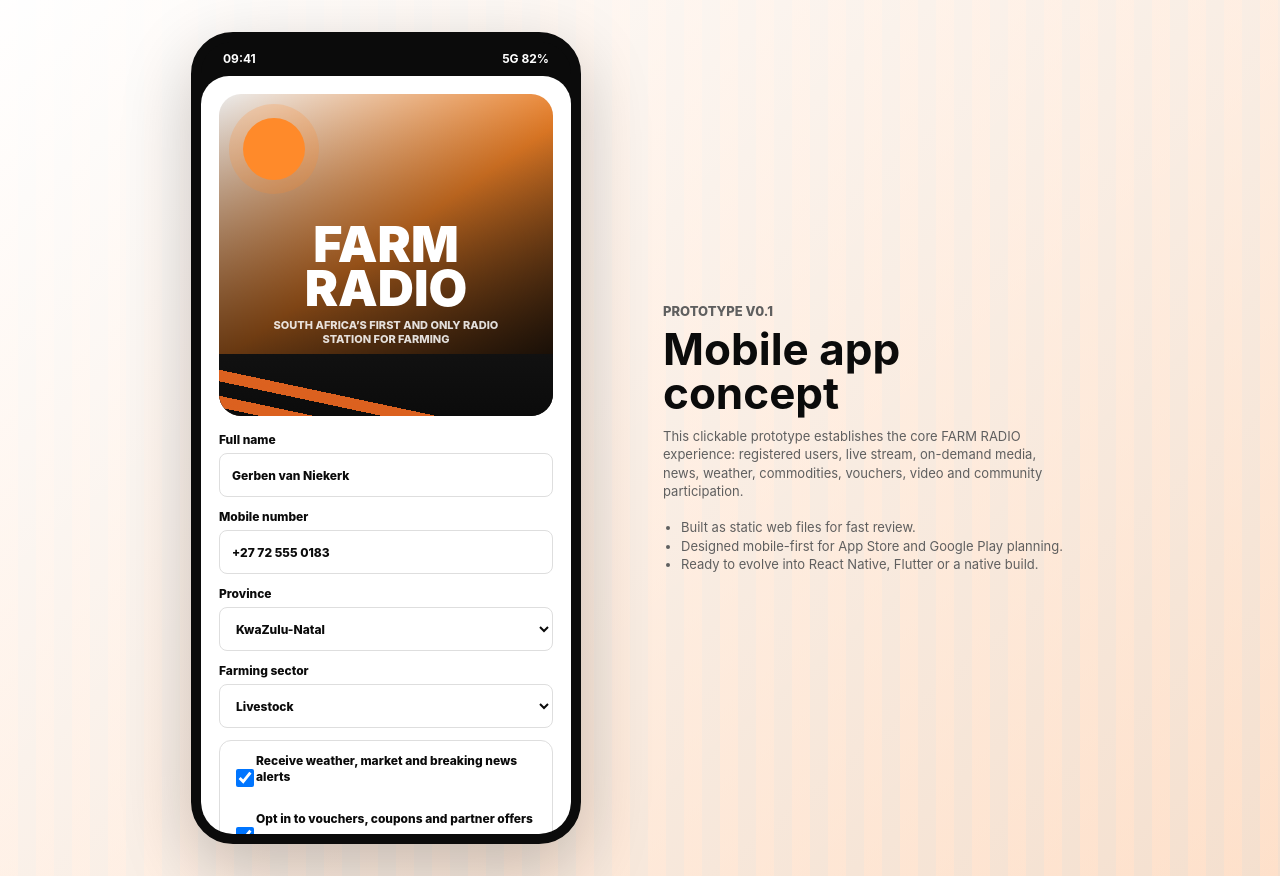
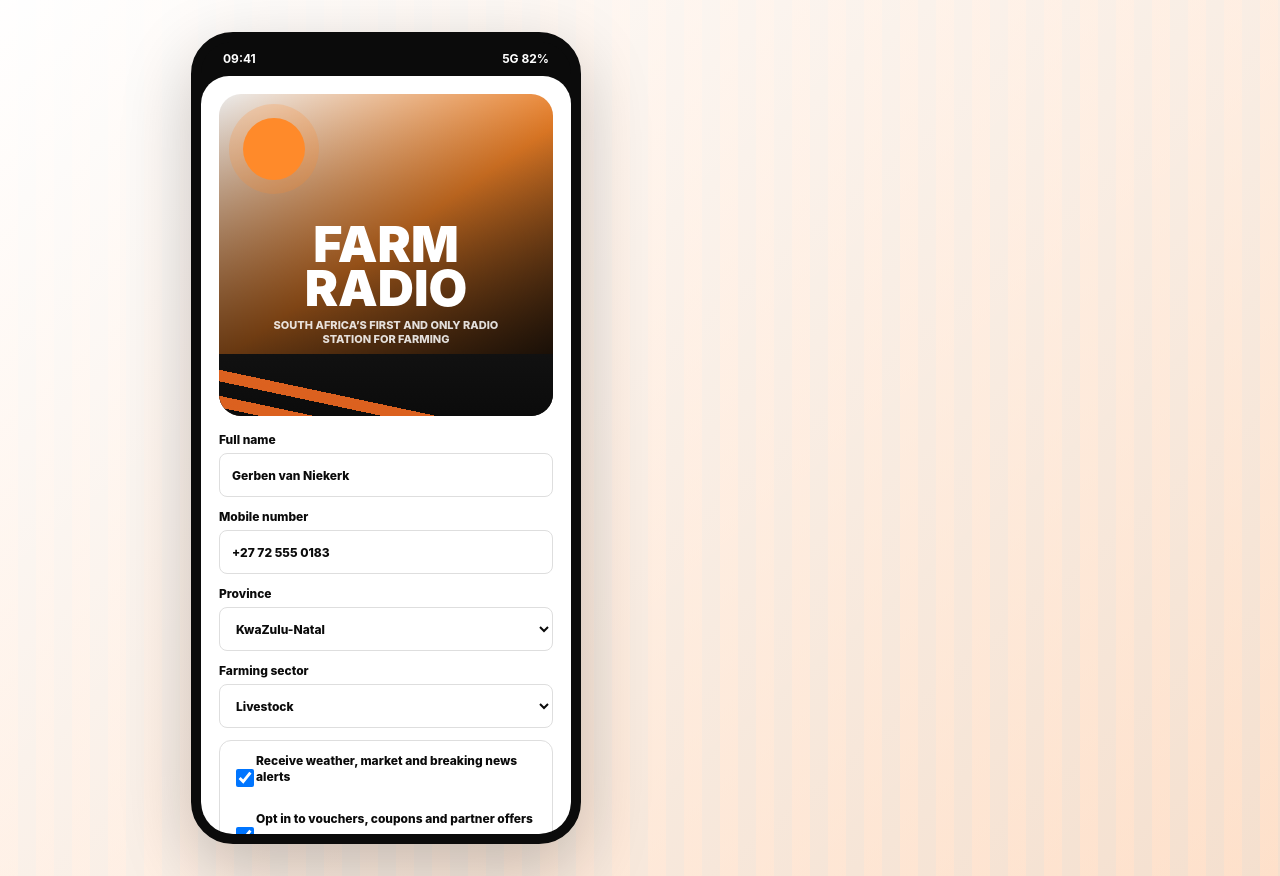
Before and after one commit to rockthefreakingradio-cmd/FARM-RADIO-APP-PROTOTYPE, a plain HTML site: page index.html in a window 1280 px wide. Drawn offline with Linux system fonts and the light colour scheme.

Commit message:
Update index.html

```diff
--- a/index.html
+++ b/index.html
@@ -248,16 +248,6 @@
         <div class="toast" id="toast" role="status" aria-live="polite"></div>
       </section>
 
-      <aside class="prototype-notes" aria-label="Prototype scope">
-        <p class="eyebrow">Prototype v0.1</p>
-        <h2>Mobile app concept</h2>
-        <p>This clickable prototype establishes the core FARM RADIO experience: registered users, live stream, on-demand media, news, weather, commodities, vouchers, video and community participation.</p>
-        <ul>
-          <li>Built as static web files for fast review.</li>
-          <li>Designed mobile-first for App Store and Google Play planning.</li>
-          <li>Ready to evolve into React Native, Flutter or a native build.</li>
-        </ul>
-      </aside>
     </main>
 
     <script src="app.js"></script>
```
